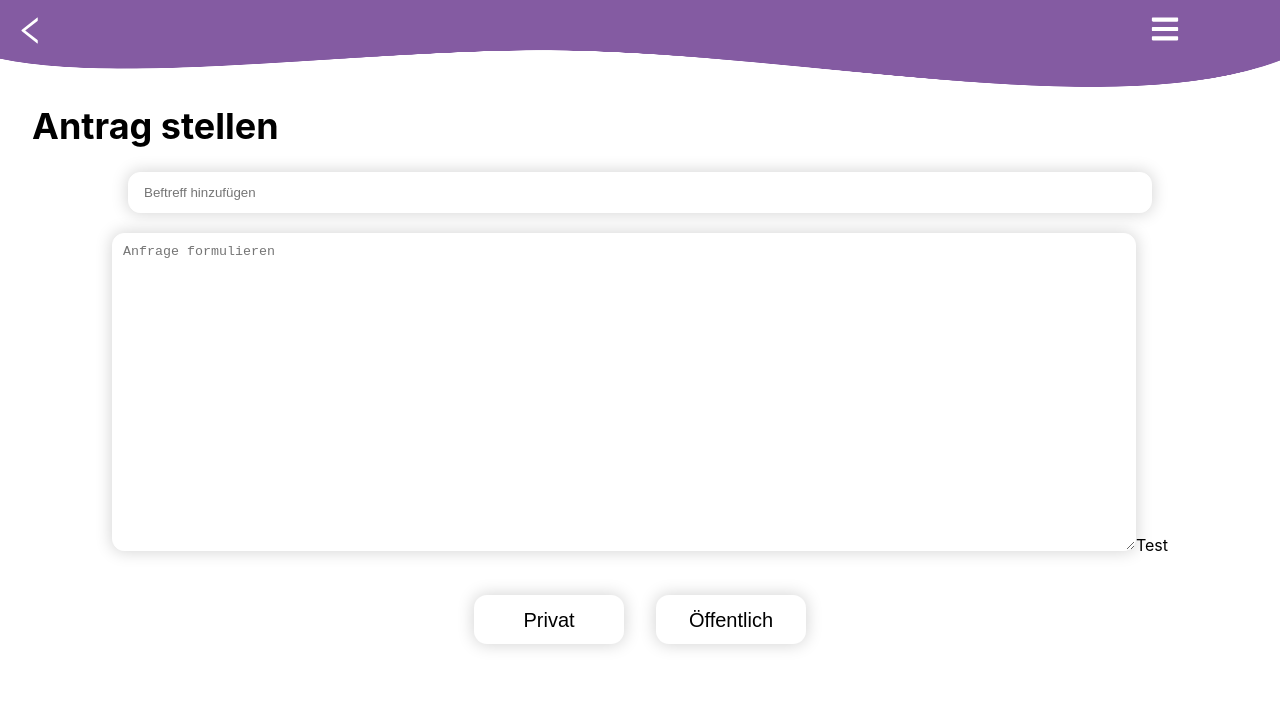
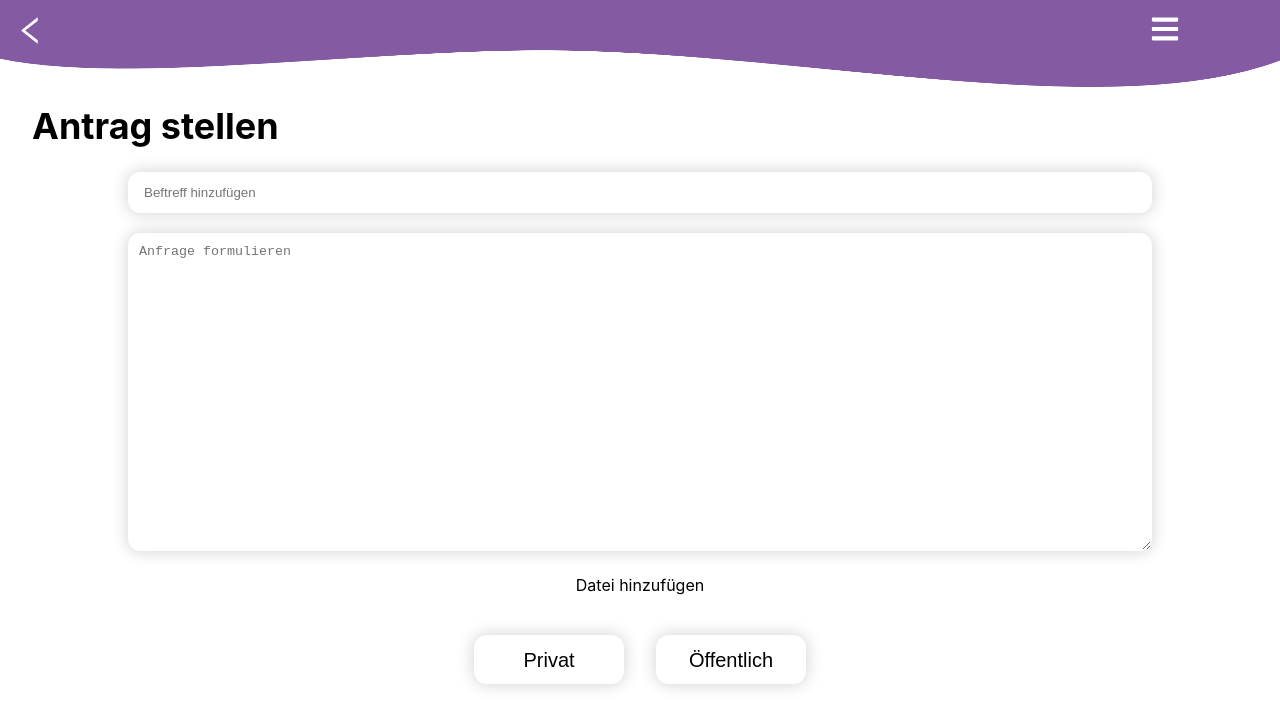
Before and after one commit to xSilentStorm313/Projekt-Web, a React (Create React App) app in the folder webapp/: page /anfrage in a window 1280 px wide. Shown: the top 728 px of the page. Built offline with nearby package versions, Linux system fonts and the light colour scheme.

Commit message:
datei hinzufügen

```diff
--- a/webapp/src/components/AntragStellen/AnfrageStellenInhalt.js
+++ b/webapp/src/components/AntragStellen/AnfrageStellenInhalt.js
@@ -14,7 +14,9 @@ export default function AntragStellenInhalt() {
             <br />
             <br />
             <textarea type="text" name="Kommentar" className="inputanfrage" placeholder="Anfrage formulieren"/>
-            <label for="antragdokument">Test</label>
+            <br />
+            <br />
+            <label for="antragdokument">Datei hinzufügen</label>
             <input className="inputhidden" type="file" name="upload" id="antragdokument"></input>
             <br/>
             <br/>
```
